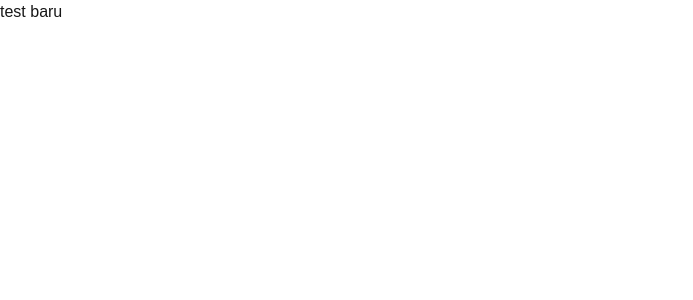
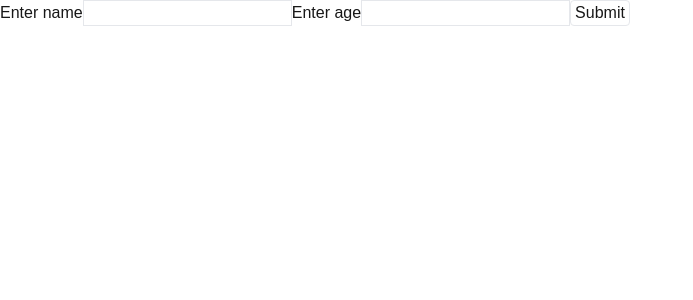
Before and after one commit to jerryvoldo/helpmetranscript, a Next.js app: page / in a window 1280 px wide. Shown: the top 300 px of the page, without its empty margins (0-693 px from the left). Built offline with nearby package versions, Linux system fonts and the light colour scheme.

Commit message:
Oct 10, 2024, 1:18 PM

```diff
--- a/app/page.js
+++ b/app/page.js
@@ -1,9 +1,17 @@
-import Image from "next/image";
+import Head from "next/head";
 
 export default function Home() {
   return (
     <div>
-      test baru
+      <form action="./api/data" method="POST">
+        <label>Enter name</label>
+        <input className="border" type="text" name="name" id="name"></input>
+
+        <label>Enter age</label>
+        <input className="border" type="number" name="age" id="age"></input>
+
+        <button className="border rounded px-1" type="submit">Submit</button>
+      </form>
     </div>
   );
 }
```
